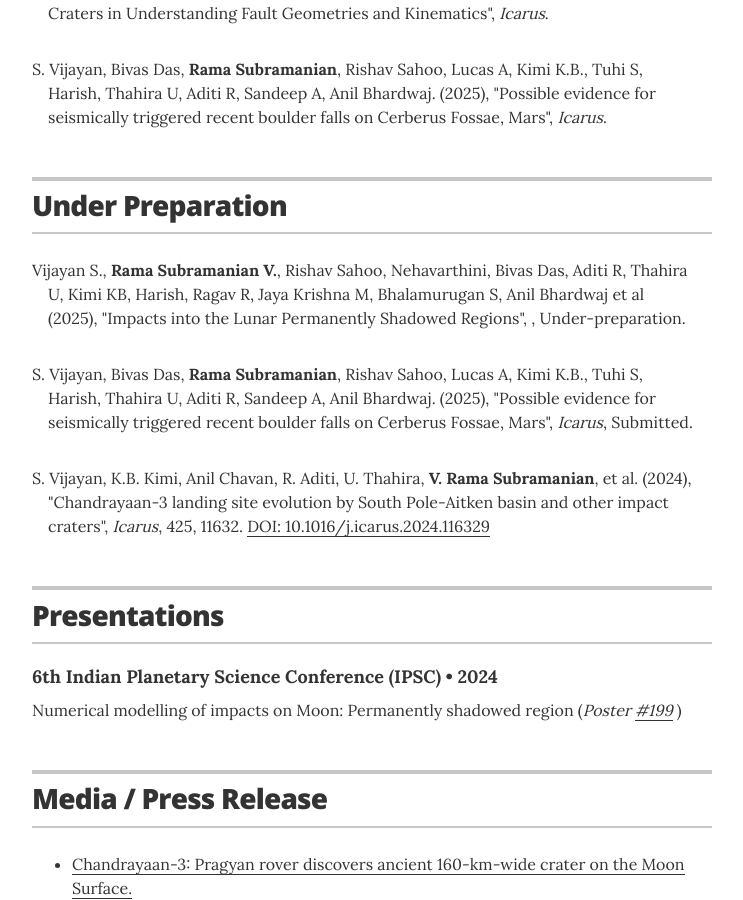
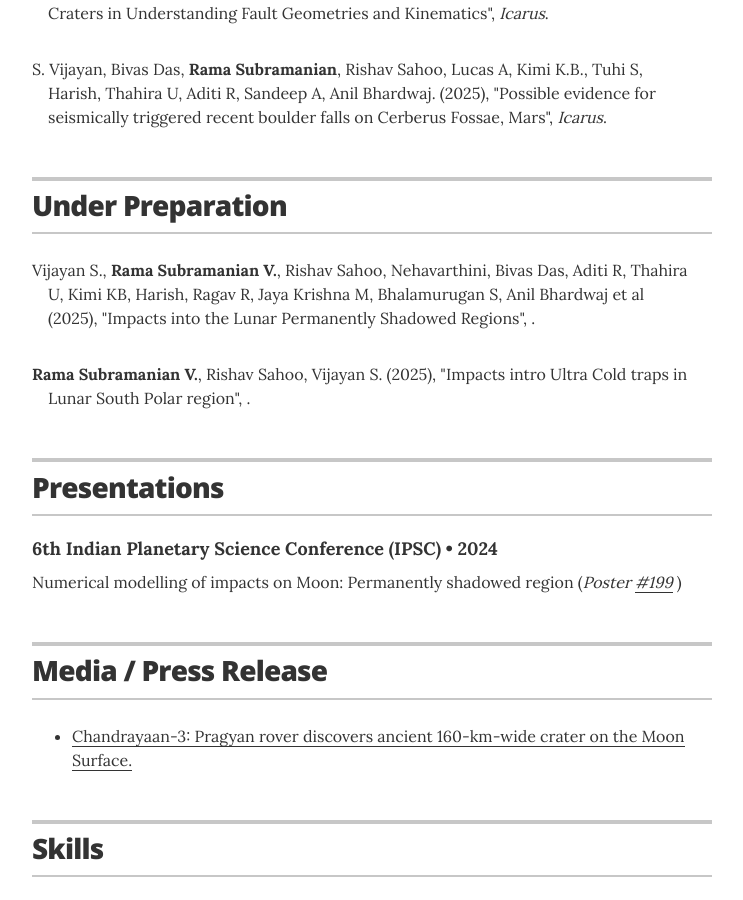
Before and after one commit to rasnv/rasnv.github.io, a Jekyll site: the page built from index.html, in a window 1280 px wide and 900 px high, scrolled down 1535 px. Shown: the whole window, without its empty margins (268-1011 px from the left). Built offline with Jekyll 4.4.1, drawn with Linux system fonts in a browser that asks for light colours.

Commit message:
Update underprep.yml

```diff
--- a/_data/underprep.yml
+++ b/_data/underprep.yml
@@ -11,25 +11,16 @@
 #  journal: Icarus
 #  volume: 128
   year: 2025
-  pages: Under-preparation
+#  pages: Under-preparation
 
-- title: 'Possible evidence for seismically triggered recent boulder falls on Cerberus Fossae, Mars'
-  authors: 'S. Vijayan, Bivas Das, <b>Rama Subramanian</b>, Rishav Sahoo, Lucas A, Kimi K.B., Tuhi S, Harish, Thahira U, Aditi R, Sandeep A, Anil Bhardwaj.'
-  journal: Icarus
+- title: 'Impacts intro Ultra Cold traps in Lunar South Polar region'
+  authors: '<b>Rama Subramanian V.</b>, Rishav Sahoo, Vijayan S.'
+#  journal: Icarus
 #  volume: 128
   year: 2025
-  pages: Submitted
+#  pages: Submitted
 #  doi: https://doi.org/10.1029/2022JE007567
 #  pdf: 'pdfs/Tai_Udovicic_et_al_2023_accepted.pdf'
-
-- title: 'Chandrayaan-3 landing site evolution by South Pole-Aitken basin and other impact craters'
-  authors: 'S. Vijayan, K.B. Kimi, Anil Chavan, R. Aditi, U. Thahira, <b>V. Rama Subramanian</b>, et al.'
-  journal: Icarus
-  volume: 425
-  year: 2024
-  pages: 11632
-  doi: 10.1016/j.icarus.2024.116329
-  #pdf: 'pdfs/McKeeby_et_al_2022.pdf'
 
 #- title: 'Modeling the production of submicroscopic iron in the lunar highlands'
 #  authors: 'Jordan, A. P., Shusterman, M. L., <b>Tai Udovicic, C. J.</b>'
```
